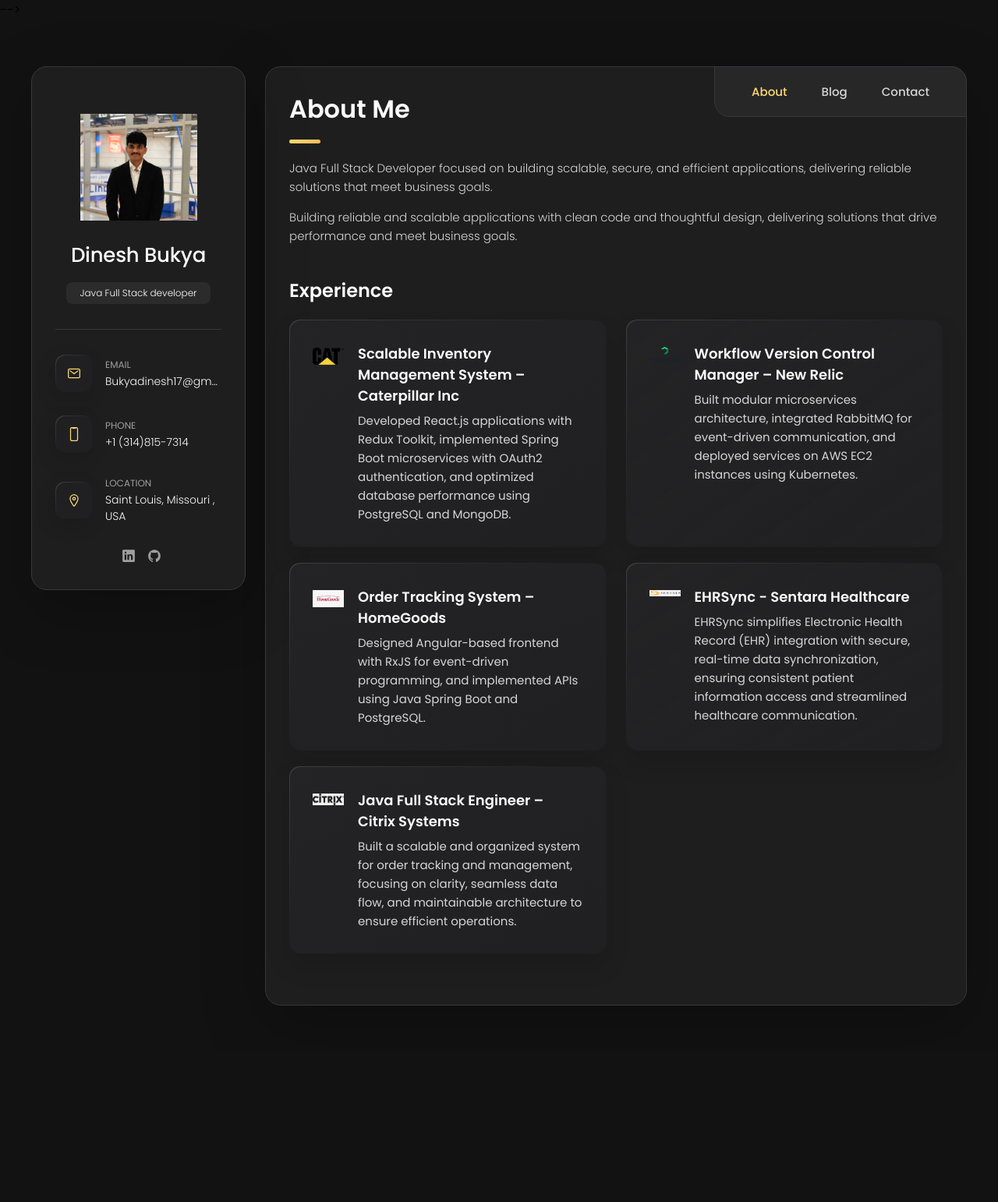
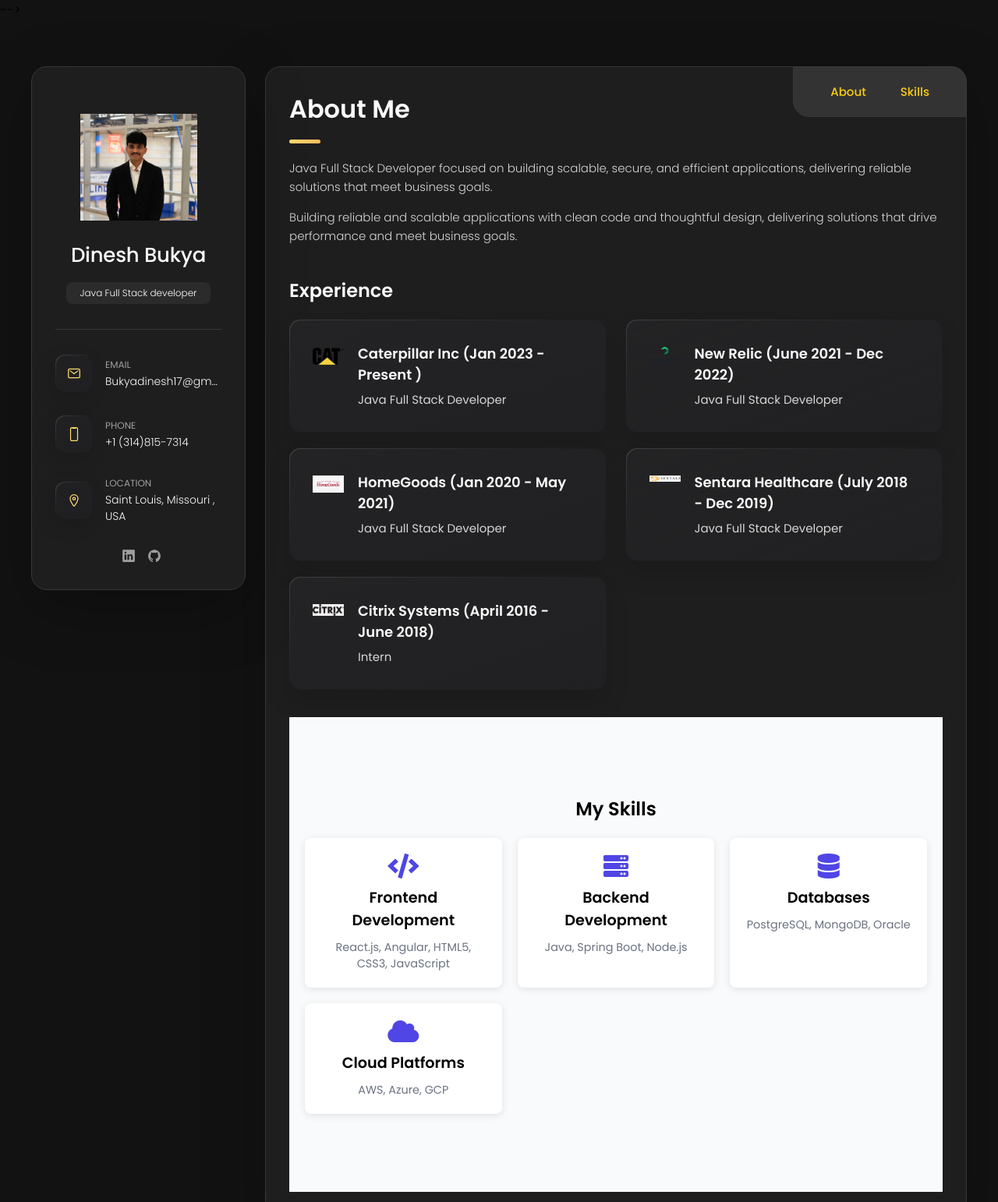
Before and after one commit to dineshb72/Portfolio, a website: page index.html in a window 1280 px wide. Shown: the top 1542 px of the page at 78% size. Before the commit the page ends 1350 px from the top, so only its background shows below. Drawn offline with nearby package versions, Linux system fonts and the light colour scheme.

Commit message:
skills added

```diff
--- a/assets/css/style.css
+++ b/assets/css/style.css
@@ -16,6 +16,9 @@
 \*-----------------------------------*/
 
 :root {
+
+  /* Smooth Scrolling for Navbar Links */
+
 
   /**
    * colors
@@ -832,41 +835,90 @@
 
 /**
  * skills
- */
-
-.skills-title { margin-bottom: 20px; }
-
-.skills-list { padding: 20px; }
-
-
-.skills-item:not(:last-child) { margin-bottom: 15px; }
-
-.skill .title-wrapper {
+
+/* Smooth Scrolling */
+html {
+  scroll-behavior: smooth;
+}
+
+/* Navbar Styles */
+.navbar {
+  position: fixed;
+  top: 0;
+  left: 0;
+  width: 100%;
+  background-color: #333;
+  z-index: 1000;
   display: flex;
-  align-items: center;
-  gap: 5px;
-  margin-bottom: 8px;
-}
-
-.skill .title-wrapper data {
-  color: var(--light-gray);
-  font-size: var(--fs-7);
-  font-weight: var(--fw-300);
-}
-
-.skill-progress-bg {
-  background: var(--jet);
-  width: 100%;
-  height: 8px;
-  border-radius: 10px;
-}
-
-.skill-progress-fill {
-  background: var(--text-gradient-yellow);
-  height: 100%;
-  border-radius: inherit;
-}
-
+  justify-content: center;
+  gap: 20px;
+  padding: 10px 0;
+}
+
+.navbar-list {
+  list-style: none;
+  display: flex;
+  gap: 20px;
+}
+
+.navbar-link {
+  color: #fff;
+  text-decoration: none;
+  font-weight: bold;
+}
+
+.navbar-link:hover,
+.navbar-link.active {
+  color: #facc15;
+}
+
+/* Section Spacing to Prevent Overlap */
+.section {
+  padding: 100px 20px; /* Ensures enough spacing */
+  scroll-margin-top: 80px; /* Offset for fixed navbar */
+}
+
+/* Skills Section Styling */
+.skills-section {
+  text-align: center;
+  background-color: #f9fafc;
+}
+
+.skills-container {
+  display: grid;
+  grid-template-columns: repeat(auto-fit, minmax(250px, 1fr));
+  gap: 20px;
+  margin-top: 20px;
+}
+
+.skill-item {
+  background: #ffffff;
+  border-radius: 8px;
+  padding: 20px;
+  box-shadow: 0 2px 10px rgba(0, 0, 0, 0.1);
+  text-align: center;
+  transition: transform 0.3s ease;
+}
+
+.skill-item:hover {
+  transform: translateY(-5px);
+}
+
+.skill-item i {
+  font-size: 2rem;
+  margin-bottom: 10px;
+  color: #4f46e5;
+}
+
+.skill-item h3 {
+  font-size: 1.2rem;
+  margin-bottom: 10px;
+}
+
+.skill-item p {
+  font-size: 0.9rem;
+  color: #6b7280;
+}
 
 
 
--- a/index.html
+++ b/index.html
@@ -24,6 +24,8 @@
   <link rel="preconnect" href="https://fonts.googleapis.com">
   <link rel="preconnect" href="https://fonts.gstatic.com" crossorigin>  -->
   <link href="https://fonts.googleapis.com/css2?family=Poppins:wght@300;400;500;600&display=swap" rel="stylesheet">
+  <link rel="stylesheet" href="https://cdnjs.cloudflare.com/ajax/libs/font-awesome/5.15.4/css/all.min.css">
+
 </head>
 
 <body>
@@ -151,26 +153,15 @@
       -->
 
       <nav class="navbar">
-
         <ul class="navbar-list">
-
           <li class="navbar-item">
-            <button class="navbar-link  active" data-nav-link>About</button>
+            <a href="#about" class="navbar-link active">About</a>
           </li>
-
-
-
-
           <li class="navbar-item">
-            <button class="navbar-link" data-nav-link>Blog</button>
-          </li>
-
-          <li class="navbar-item">
-            <button class="navbar-link" data-nav-link>Contact</button>
+            <a href="#skills" class="navbar-link">Skills</a>
           </li>
 
         </ul>
-
       </nav>
 
 
@@ -215,10 +206,10 @@
               </div>
 
               <div class="service-content-box">
-                <h4 class="h4 service-item-title">Scalable Inventory Management System – Caterpillar Inc</h4>
+                <h4 class="h4 service-item-title">Caterpillar Inc  (Jan 2023 - Present ) </h4>
 
                 <p class="service-item-text">
-                  Developed React.js applications with Redux Toolkit, implemented Spring Boot microservices with OAuth2 authentication, and optimized database performance using PostgreSQL and MongoDB.
+                  Java Full Stack Developer
                 </p>
               </div>
 
@@ -231,10 +222,10 @@
               </div>
 
               <div class="service-content-box">
-                <h4 class="h4 service-item-title">Workflow Version Control Manager – New Relic</h4>
+                <h4 class="h4 service-item-title"> New Relic (June 2021 - Dec 2022) </h4>
 
                 <p class="service-item-text">
-                  Built modular microservices architecture, integrated RabbitMQ for event-driven communication, and deployed services on AWS EC2 instances using Kubernetes.
+                  Java Full Stack Developer
                 </p>
               </div>
 
@@ -247,10 +238,11 @@
               </div>
 
               <div class="service-content-box">
-                <h4 class="h4 service-item-title">Order Tracking System – HomeGoods</h4>
+                <h4 class="h4 service-item-title"> HomeGoods (Jan 2020 - May 2021) </h4>
 
                 <p class="service-item-text">
-                  Designed Angular-based frontend with RxJS for event-driven programming, and implemented APIs using Java Spring Boot and PostgreSQL. </p>
+                  Java Full Stack Developer
+                   </p>
               </div>
 
             </li>
@@ -262,10 +254,11 @@
               </div>
 
               <div class="service-content-box">
-                <h4 class="h4 service-item-title">EHRSync - Sentara Healthcare</h4>
+                <h4 class="h4 service-item-title"> Sentara Healthcare (July 2018 - Dec 2019) </h4>
 
                 <p class="service-item-text">
-                  EHRSync simplifies Electronic Health Record (EHR) integration with secure, real-time data synchronization, ensuring consistent patient information access and streamlined healthcare communication.                </p>
+                  Java Full Stack Developer
+                </p>
               </div>
 
             </li>
@@ -276,10 +269,11 @@
               </div>
 
               <div class="service-content-box">
-                <h4 class="h4 service-item-title">Java Full Stack Engineer – Citrix Systems</h4>
+                <h4 class="h4 service-item-title"> Citrix Systems (April 2016 - June 2018)</h4>
 
                 <p class="service-item-text">
-                  Built a scalable and organized system for order tracking and management, focusing on clarity, seamless data flow, and maintainable architecture to ensure efficient operations. </p>
+                  Intern
+                </p>
               </div>
 
             </li>
@@ -289,6 +283,33 @@
         </section>
 
 
+
+
+        <section id="skills" class="section skills-section">
+          <h2>My Skills</h2>
+          <div class="skills-container">
+            <div class="skill-item">
+              <i class="fas fa-code"></i>
+              <h3>Frontend Development</h3>
+              <p>React.js, Angular, HTML5, CSS3, JavaScript</p>
+            </div>
+            <div class="skill-item">
+              <i class="fas fa-server"></i>
+              <h3>Backend Development</h3>
+              <p>Java, Spring Boot, Node.js</p>
+            </div>
+            <div class="skill-item">
+              <i class="fas fa-database"></i>
+              <h3>Databases</h3>
+              <p>PostgreSQL, MongoDB, Oracle</p>
+            </div>
+            <div class="skill-item">
+              <i class="fas fa-cloud"></i>
+              <h3>Cloud Platforms</h3>
+              <p>AWS, Azure, GCP</p>
+            </div>
+          </div>
+        </section>
 
 
       <!--
@@ -546,6 +567,32 @@
   <script type="module" src="https://unpkg.com/ionicons@5.5.2/dist/ionicons/ionicons.esm.js"></script>
   <script nomodule src="https://unpkg.com/ionicons@5.5.2/dist/ionicons/ionicons.js"></script>
 
+  <script>
+    // Highlight Active Section in Navbar
+    const sections = document.querySelectorAll('.section');
+    const navLinks = document.querySelectorAll('.navbar-link');
+
+    window.addEventListener('scroll', () => {
+      let current = '';
+
+      sections.forEach(section => {
+        const sectionTop = section.offsetTop - 100;
+        if (window.scrollY >= sectionTop) {
+          current = section.getAttribute('id');
+        }
+      });
+
+      navLinks.forEach(link => {
+        link.classList.remove('active');
+        if (link.getAttribute('href').includes(current)) {
+          link.classList.add('active');
+        }
+      });
+    });
+  </script>
+
+
+
 </body>
 
 </html>
```
